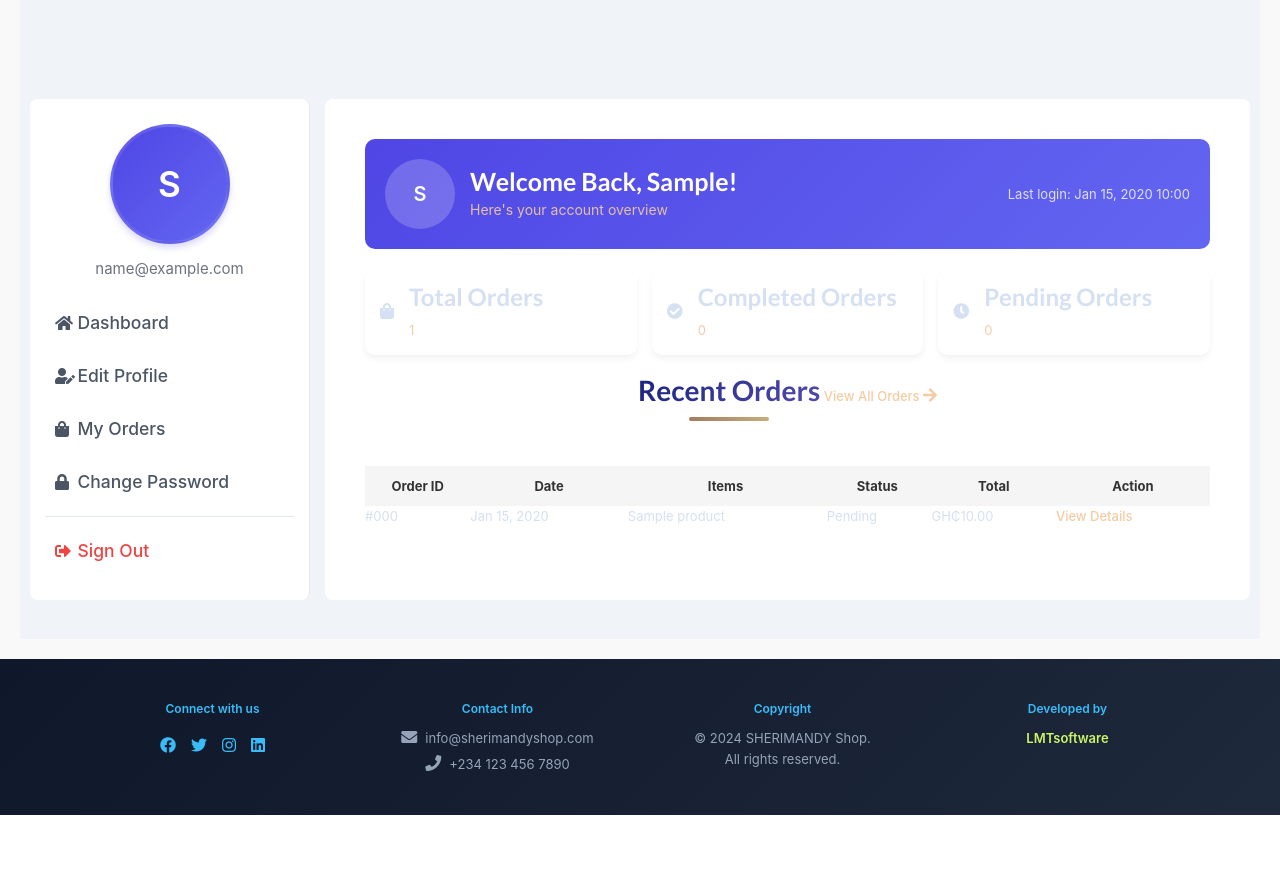
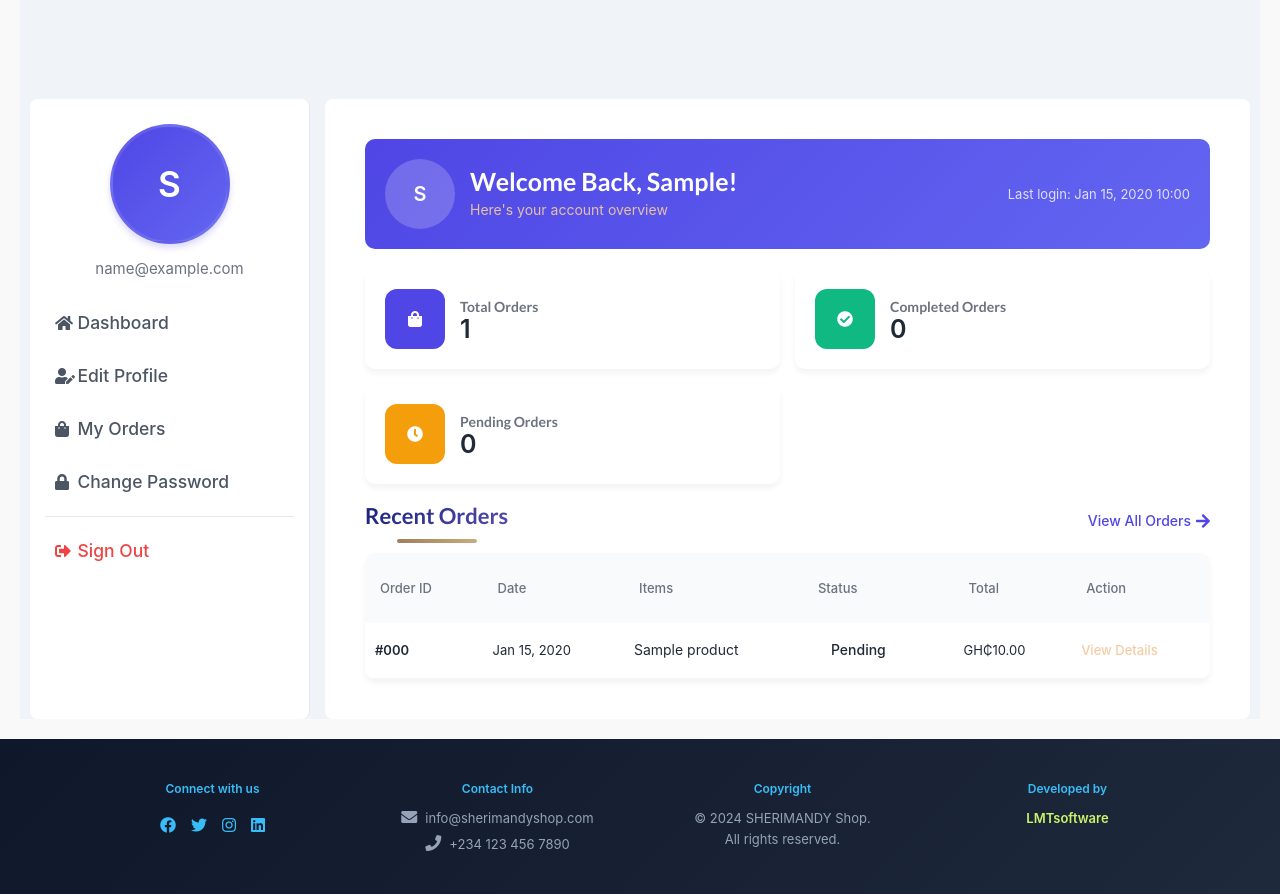
Before and after one commit to JimmyOlsen05/sherimandyshop, a Django app: page /accounts/ in a window 1280 px wide. Shown: the part 201-1095 px from the top of the page. Before the commit the page ends 1016 px from the top, so only its background shows below. Run offline with Django 3.2, Linux system fonts and the light colour scheme; a user stored in the database is signed in; tables that the repository leaves empty hold one stand-in row (values such as "Sample post"); some libraries are stand-ins or nearby versions.

Commit message:
Updated features and fixed bugs

```diff
--- a/templates/shop/accounts/dashboard/dashboard.html
+++ b/templates/shop/accounts/dashboard/dashboard.html
@@ -178,7 +174,7 @@
 
 .stats-grid {
     display: grid;
-    grid-template-columns: repeat(auto-fit, minmax(250px, 1fr));
+    grid-template-columns: repeat(auto-fit, minmax(300px, 1fr));
     gap: 1.5rem;
     margin-bottom: 2rem;
 }
@@ -186,7 +182,7 @@
 .stat-card {
     background: white;
     border-radius: 1rem;
-    padding: 1.5rem;
+    padding: 2rem;
     display: flex;
     align-items: center;
     gap: 1.5rem;
@@ -194,24 +190,214 @@
     transition: transform 0.2s;
 }
 
+.stat-card:hover {
+    transform: translateY(-5px);
+}
+
+.stat-icon {
+    width: 60px;
+    height: 60px;
+    border-radius: 12px;
+    display: flex;
+    align-items: center;
+    justify-content: center;
+    font-size: 1.8rem;
+    color: white;
+}
+
+.primary .stat-icon { background: #4f46e5; }
+.success .stat-icon { background: #10b981; }
+.warning .stat-icon { background: #f59e0b; }
+
+.stat-info h3 {
+    font-size: 1.4rem;
+    color: #6b7280;
+    margin-bottom: 0.5rem;
+}
+
+.stat-info p {
+    font-size: 2.5rem;
+    font-weight: 600;
+    color: #1f2937;
+}
+
+.section-header {
+    display: flex;
+    justify-content: space-between;
+    align-items: center;
+    margin-bottom: 1.5rem;
+}
+
+.section-header h2 {
+    font-size: 2.2rem;
+    font-weight: 600;
+    color: #1f2937;
+}
+
+.view-all-btn {
+    color: #4f46e5;
+    text-decoration: none;
+    font-weight: 500;
+    font-size: 1.4rem;
+    display: flex;
+    align-items: center;
+    gap: 0.5rem;
+}
+
 .orders-table-wrapper {
-    overflow-x: auto;
-    margin: 0 -1rem;
-    padding: 0 1rem;
+    background: white;
+    border-radius: 1rem;
+    overflow: hidden;
+    box-shadow: 0 4px 6px rgba(0, 0, 0, 0.05);
 }
 
 .orders-table {
     width: 100%;
-    min-width: 800px;
-    border-collapse: separate;
-    border-spacing: 0;
+    border-collapse: collapse;
+}
+
+.orders-table th {
+    background: #f8fafc;
+    padding: 1.5rem;
+    text-align: left;
+    font-weight: 500;
+    color: #6b7280;
+    font-size: 1.3rem;
+}
+
+.orders-table td {
+    padding: 1rem;
+    vertical-align: middle;
+    border-bottom: 1px solid #f1f5f9;
+    color: #1f2937;
+    font-size: 1.3rem;
+}
+
+.order-id {
+    font-weight: 600;
+    color: #4f46e5;
+}
+
+.status-badge {
+    padding: 6px 12px;
+    border-radius: 20px;
+    font-size: 14px;
+    font-weight: 500;
+    display: inline-flex;
+    align-items: center;
+    gap: 6px;
+}
+
+.status-badge i {
+    font-size: 14px;
+}
+
+.status-badge.new {
+    background: #e0f2fe;
+    color: #0369a1;
+}
+
+.status-badge.processing {
+    background: #fef3c7;
+    color: #92400e;
+}
+
+.status-badge.out_for_delivery {
+    background: #dbeafe;
+    color: #1d4ed8;
+}
+
+.status-badge.delivered {
+    background: #dcfce7;
+    color: #166534;
+}
+
+.status-badge.cancelled {
+    background: #fee2e2;
+    color: #991b1b;
+}
+
+.status-badge.new i::before {
+    content: "\f07a";  /* shopping cart */
+}
+
+.status-badge.processing i::before {
+    content: "\f466";  /* box */
+}
+
+.status-badge.out_for_delivery i::before {
+    content: "\f48b";  /* truck */
+}
+
+.status-badge.delivered i::before {
+    content: "\f058";  /* check-circle */
+}
+
+.status-badge.cancelled i::before {
+    content: "\f057";  /* times-circle */
 }
 
 .product-list {
-    max-width: 200px;
+    max-width: 300px;
+    font-size: 1.4rem;
+    color: #1f2937;
+}
+
+.product-item {
+    margin-bottom: 0.25rem;
+    white-space: nowrap;
     overflow: hidden;
     text-overflow: ellipsis;
-    white-space: nowrap;
+    padding: 0.2rem 0;
+}
+
+.product-item:last-child {
+    margin-bottom: 0;
+}
+
+.product-separator {
+    color: #666;
+    margin: 0 0.3rem;
+}
+
+.empty-state {
+    text-align: center;
+    padding: 4rem 2rem;
+    background: white;
+    border-radius: 1rem;
+    box-shadow: 0 4px 6px rgba(0, 0, 0, 0.05);
+}
+
+.empty-state img {
+    width: 200px;
+    margin-bottom: 2rem;
+}
+
+.empty-state h3 {
+    font-size: 2.2rem;
+    color: #1f2937;
+    margin-bottom: 0.5rem;
+}
+
+.empty-state p {
+    color: #6b7280;
+    font-size: 1.4rem;
+    margin-bottom: 2rem;
+}
+
+.shop-now-btn {
+    background: #4f46e5;
+    color: white;
+    padding: 1rem 2.5rem;
+    border-radius: 0.5rem;
+    text-decoration: none;
+    font-weight: 500;
+    font-size: 1.4rem;
+    transition: background-color 0.2s;
+}
+
+.shop-now-btn:hover {
+    background: #4338ca;
 }
 
 @media (max-width: 768px) {
```
Also changed, not shown: other parts of templates/shop/accounts/dashboard/dashboard.html (+9 -64 lines).
